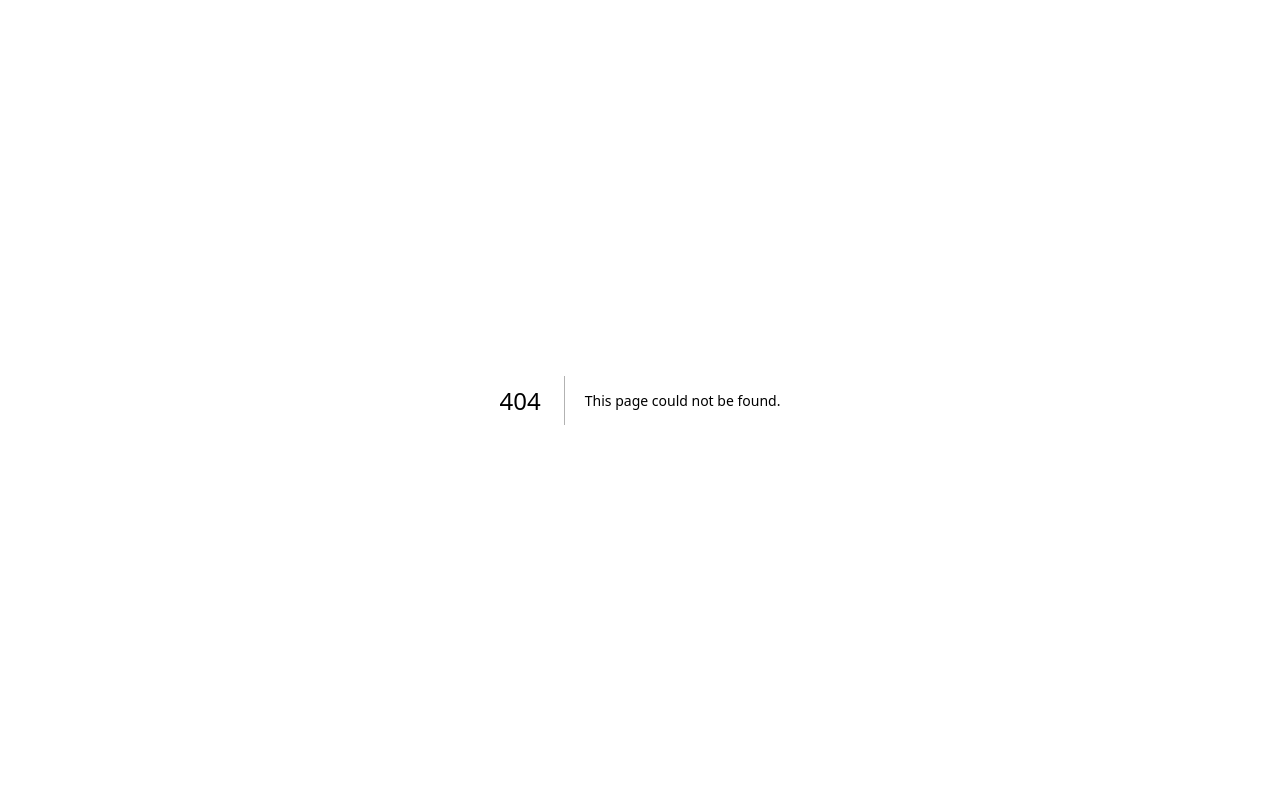
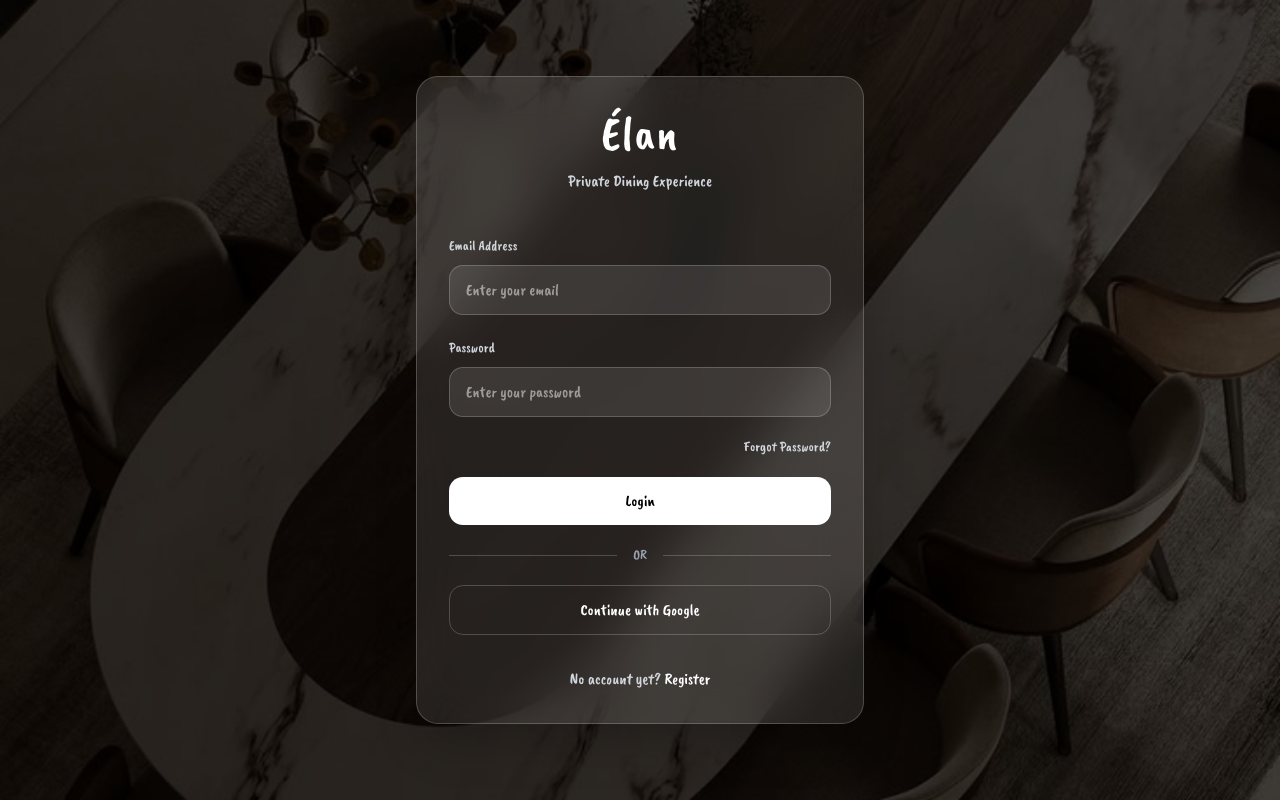
Before and after one commit to codestack-io/reservation-system, a Next.js app: page /auth/login in a window 1280 px wide. Before the commit this address had no page. Built offline with nearby package versions, Linux system fonts and the light colour scheme.

Commit message:
add firebase authentication

```diff
--- /dev/null
+++ b/app/account/page.tsx
@@ -0,0 +1,7 @@
+export default function AccountPage() {
+  return (
+    <div className="min-h-screen bg-black text-white flex items-center justify-center">
+      <h1 className="text-5xl">My Account</h1>
+    </div>
+  );
+}
--- /dev/null
+++ b/app/auth/login/page.tsx
@@ -0,0 +1,118 @@
+"use client";
+
+import Image from "next/image";
+import Link from "next/link";
+import { motion } from "framer-motion";
+
+export default function LoginPage() {
+  return (
+    <section className="relative min-h-screen flex items-center justify-center overflow-hidden">
+
+      {/* BACKGROUND IMAGE */}
+      <Image
+        src="/images/hero/table-image.jpg"
+        alt="Luxury Restaurant"
+        fill
+        priority
+        className="object-cover"
+      />
+
+      {/* DARK OVERLAY */}
+      <div className="absolute inset-0 bg-black/70 z-10" />
+
+      {/* LOGIN CARD */}
+      <motion.div
+        initial={{ opacity: 0, y: 60 }}
+        animate={{ opacity: 1, y: 0 }}
+        transition={{ duration: 1 }}
+        className="relative z-20 w-full max-w-md bg-white/10 backdrop-blur-xl border border-white/20 rounded-3xl p-8 text-white shadow-2xl"
+      >
+
+        {/* LOGO */}
+        <div className="text-center">
+          <h1 className="text-5xl font-light tracking-wide">
+            Élan
+          </h1>
+
+          <p className="mt-3 text-gray-300">
+            Private Dining Experience
+          </p>
+        </div>
+
+        {/* FORM */}
+        <form className="mt-10 space-y-5">
+
+          {/* EMAIL */}
+          <div>
+            <label className="text-sm text-gray-300">
+              Email Address
+            </label>
+
+            <input
+              type="email"
+              placeholder="Enter your email"
+              className="mt-2 w-full rounded-xl bg-white/10 border border-white/20 px-4 py-3 outline-none focus:border-white transition"
+            />
+          </div>
+
+          {/* PASSWORD */}
+          <div>
+            <label className="text-sm text-gray-300">
+              Password
+            </label>
+
+            <input
+              type="password"
+              placeholder="Enter your password"
+              className="mt-2 w-full rounded-xl bg-white/10 border border-white/20 px-4 py-3 outline-none focus:border-white transition"
+            />
+          </div>
+
+          {/* FORGOT PASSWORD */}
+          <div className="flex justify-end">
+            <Link
+              href="auth/forgot-password"
+              className="text-sm text-gray-300 hover:text-white transition"
+            >
+              Forgot Password?
+            </Link>
+          </div>
+
+          {/* LOGIN BUTTON */}
+          <button
+            type="submit"
+            className="w-full py-3 rounded-xl bg-white text-black font-medium hover:bg-gray-200 transition duration-300"
+          >
+            Login
+          </button>
+
+          {/* DIVIDER */}
+          <div className="flex items-center gap-4">
+            <div className="h-px bg-white/20 flex-1" />
+            <span className="text-gray-400 text-sm">OR</span>
+            <div className="h-px bg-white/20 flex-1" />
+          </div>
+
+          {/* GOOGLE LOGIN */}
+          <button
+            type="button"
+            className="w-full py-3 rounded-xl border border-white/20 hover:bg-white/10 transition"
+          >
+            Continue with Google
+          </button>
+        </form>
+
+        {/* REGISTER */}
+        <p className="mt-8 text-center text-gray-300">
+          No account yet?{" "}
+          <Link
+            href="/auth/register"
+            className="text-white hover:underline"
+          >
+            Register
+          </Link>
+        </p>
+      </motion.div>
+    </section>
+  );
+}
--- /dev/null
+++ b/app/auth/register/page.tsx
@@ -0,0 +1,90 @@
+"use client";
+
+import Image from "next/image";
+import Link from "next/link";
+import { motion } from "framer-motion";
+
+export default function RegisterPage() {
+  return (
+    <section className="relative min-h-screen flex items-center justify-center overflow-hidden">
+
+      {/* BACKGROUND */}
+      <Image
+        src="/images/hero/table-image.jpg"
+        alt="Luxury Restaurant"
+        fill
+        priority
+        className="object-cover"
+      />
+
+      <div className="absolute inset-0 bg-black/70 z-10" />
+
+      {/* CARD */}
+      <motion.div
+        initial={{ opacity: 0, scale: 0.95 }}
+        animate={{ opacity: 1, scale: 1 }}
+        transition={{ duration: 1 }}
+        className="relative z-20 w-full max-w-md bg-white/10 backdrop-blur-xl border border-white/20 rounded-3xl p-8 text-white shadow-2xl"
+      >
+
+        {/* HEADER */}
+        <div className="text-center">
+          <h1 className="text-5xl font-light">
+            Élan
+          </h1>
+
+          <p className="mt-3 text-gray-300">
+            Become a VIP Member
+          </p>
+        </div>
+
+        {/* FORM */}
+        <form className="mt-10 space-y-5">
+
+          <input
+            type="text"
+            placeholder="Full Name"
+            className="w-full rounded-xl bg-white/10 border border-white/20 px-4 py-3 outline-none focus:border-white"
+          />
+
+          <input
+            type="email"
+            placeholder="Email Address"
+            className="w-full rounded-xl bg-white/10 border border-white/20 px-4 py-3 outline-none focus:border-white"
+          />
+
+          <input
+            type="password"
+            placeholder="Password"
+            className="w-full rounded-xl bg-white/10 border border-white/20 px-4 py-3 outline-none focus:border-white"
+          />
+
+          <input
+            type="password"
+            placeholder="Confirm Password"
+            className="w-full rounded-xl bg-white/10 border border-white/20 px-4 py-3 outline-none focus:border-white"
+          />
+
+          {/* BUTTON */}
+          <button
+            type="submit"
+            className="w-full py-3 rounded-xl bg-white text-black font-medium hover:bg-gray-200 transition"
+          >
+            Create Account
+          </button>
+        </form>
+
+        {/* LOGIN */}
+        <p className="mt-8 text-center text-gray-300">
+          Already have an account?{" "}
+          <Link
+            href="/login"
+            className="text-white hover:underline"
+          >
+            Login
+          </Link>
+        </p>
+      </motion.div>
+    </section>
+  );
+}
--- a/components/home/Herosection.tsx
+++ b/components/home/Herosection.tsx
@@ -109,7 +109,7 @@ export default function HeroSection() {
       {/* Left Content Column */}
       <div className="flex-3 max-w-5xl px-6 md:px-12 py-10">
         <p className= "text-3xl md:text-4xl text-gray-800 mb-2">
-          It's your relax time.Turn it out more exciting with our reservation system.
+          Its your relax time.Turn it out more exciting with our reservation system.
         </p>
         <h2 className="text-5xl font-bold text-slate-900 mb-10 flex items-center gap-3">
           <span>🧑‍🍳</span> Restaurant with relaxation
--- a/components/shared/Header.tsx
+++ b/components/shared/Header.tsx
@@ -13,7 +13,7 @@ const Header = () => {
 
         {/* LOGIN BUTTON */}
         <Link
-          href="/login"
+          href="auth/login"
           className="px-5 py-2 rounded-full border border-white/20 hover:border-white transition duration-300"
         >
           Login
@@ -21,7 +21,7 @@ const Header = () => {
 
         {/* MY ACCOUNT BUTTON */}
         <Link
-          href="/account"
+          href="auth/account"
           className="px-5 py-2 rounded-full bg-white text-black font-medium hover:bg-gray-200 transition duration-300"
         >
           My Account
--- a/package.json
+++ b/package.json
@@ -12,6 +12,7 @@
     "@prisma/client": "^7.8.0",
     "class-variance-authority": "^0.7.1",
     "clsx": "^2.1.1",
+    "firebase": "^12.14.0",
     "framer-motion": "^12.40.0",
     "lucide-react": "^1.16.0",
     "mongodb": "^7.2.0",
```
Also changed, not shown: 1 other file (tests, documents, lock files or other folders).
